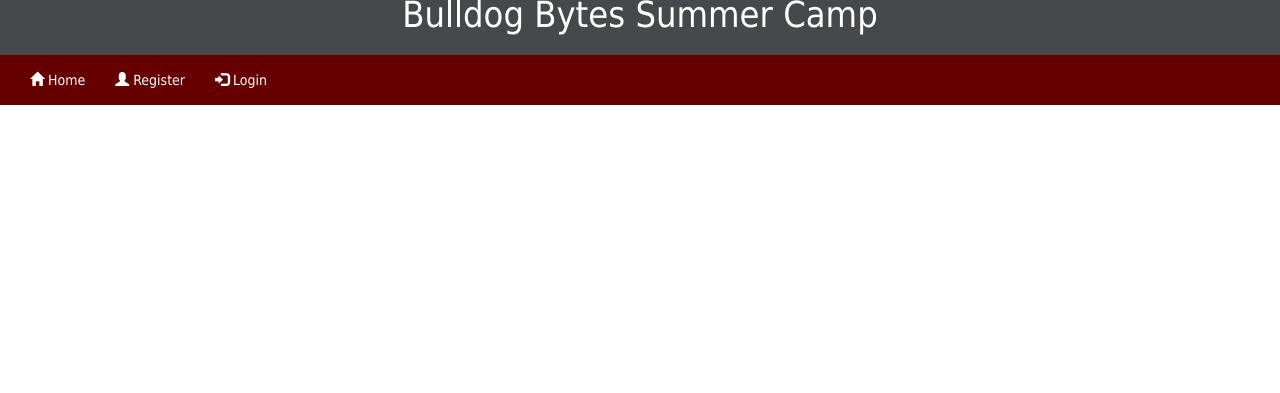
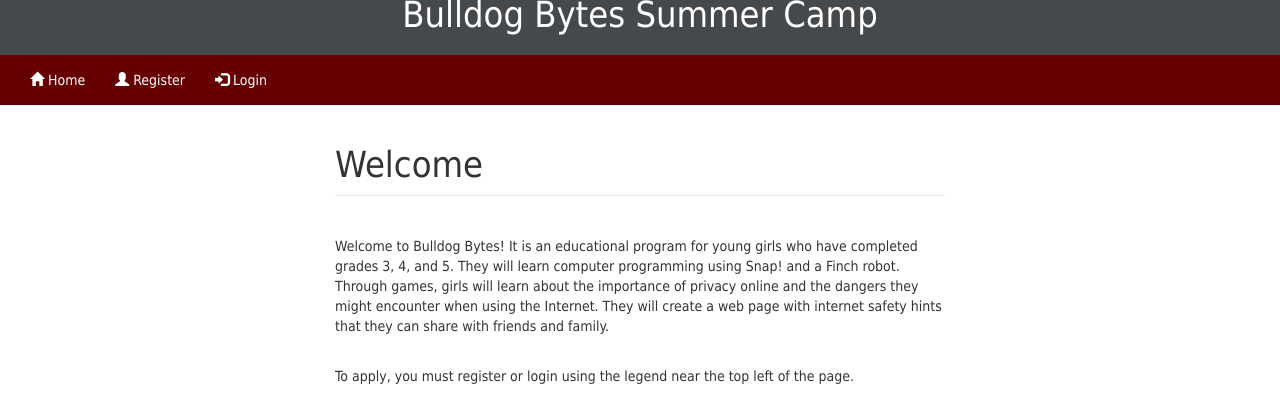
Before and after one commit to samaxcy/DCSP_Project, a PHP site: page / in a window 1280 px wide; the page is wider, and only the part inside the window is pictured. Shown: the top 393 px of that part. Run offline with PHP 8.4, Linux system fonts and the light colour scheme.

Commit message:
Updated Index

```diff
--- a/DCSP_Project/index.php
+++ b/DCSP_Project/index.php
@@ -6,7 +6,7 @@
 <html>
 
 <head>
-  <title>Home</title>
+  <title>Welcome</title>
   <meta charset="utf-8">
   <meta name="viewport" content="width=device-width, initial-scale=1">
   <link rel="stylesheet" href="http://maxcdn.bootstrapcdn.com/bootstrap/3.3.6/css/bootstrap.min.css">
@@ -48,6 +48,14 @@
       echo '</nav>';
     }
 ?>
+<div class="col-lg-3 col-md-3"></div>
+    <div class="col-lg-6 col-md-6">
+        <legend><h1>Welcome</h1></legend> <br />
+        <p>Welcome to Bulldog Bytes!  It is an educational program for young girls who have completed grades 3, 4, and 5.  They will learn computer programming using Snap! and a Finch robot. Through games, girls will learn about the importance of privacy online and the dangers they might encounter when using the Internet.  They will create a web page with internet safety hints that they can share with friends and family.  </p><br />
+        <p>To apply, you must register or login using the legend near the top left of the page.</p>
+        <img src="Bulldog_bytes.JPG" style="width:1024px;height:500px;">
+    </div>
+    <div class="col-lg-3 col-md-3"></div>
 
 <?php
 	require 'footer.php';
```
